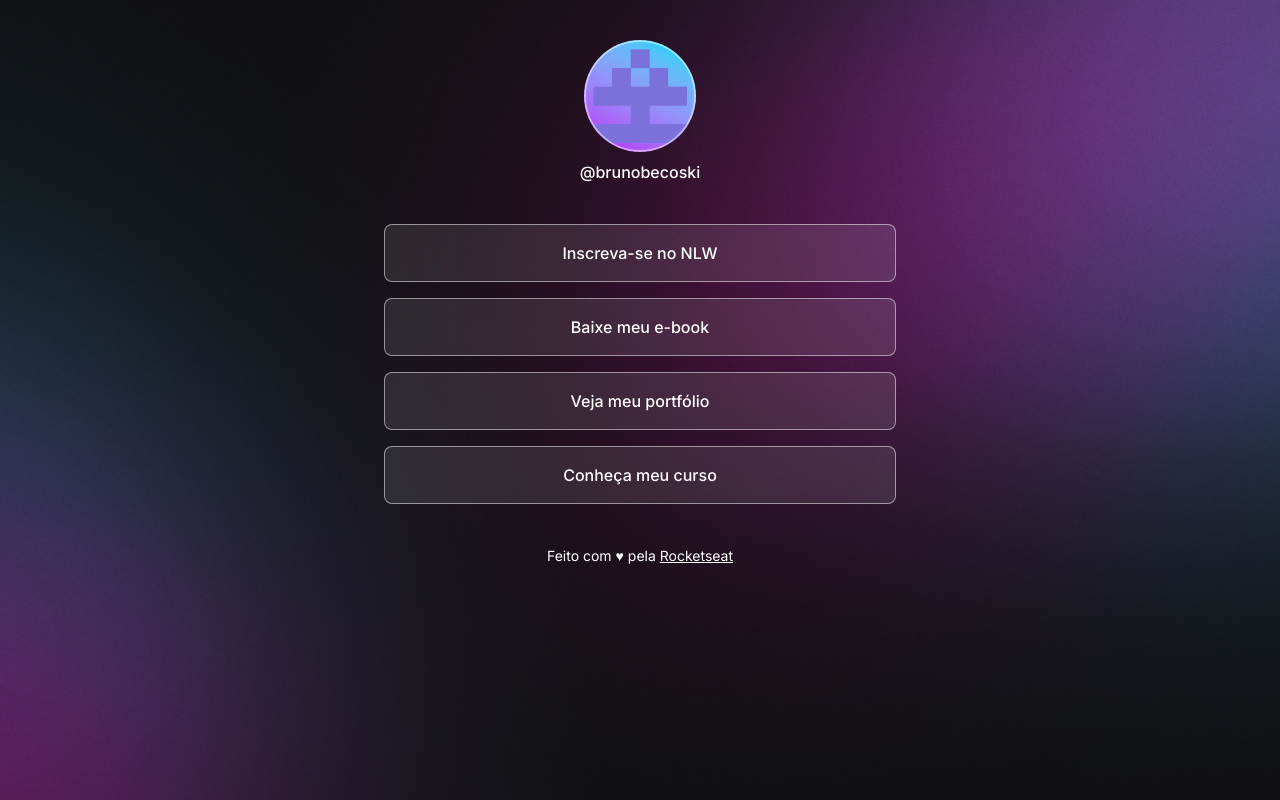
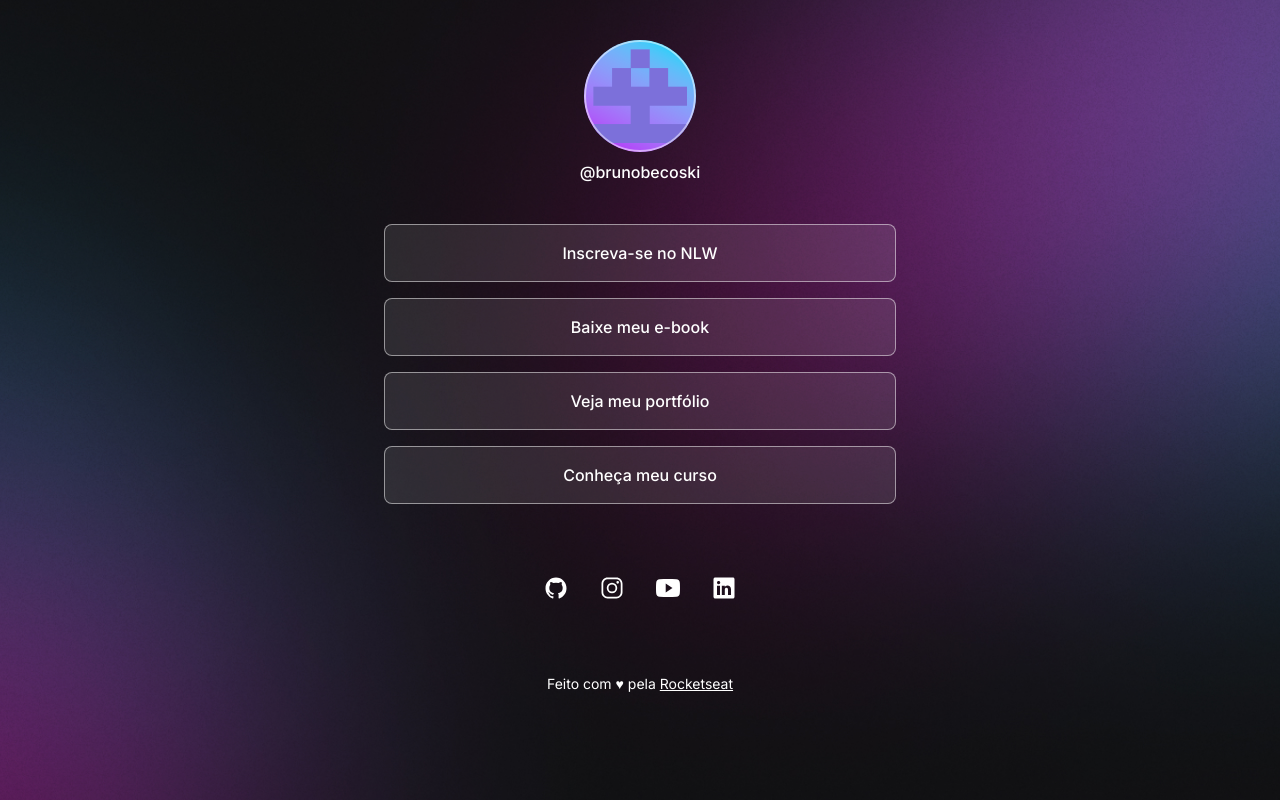
Before and after one commit to BrunoBecoski/dev-links, a Next.js app: page / in a window 1280 px wide. Built offline with nearby package versions, Linux system fonts and the light colour scheme.

Commit message:
Cria o componente SocialLink

```diff
--- a/src/app/globals.css
+++ b/src/app/globals.css
@@ -5,7 +5,7 @@ html[data-theme="light"] {
   --stroke-color: #00000080;
   --surface-color: #0000000d;
   --surface-hover-color: #00000005;
-  --highlight-color: #000000a1;
+  --highlight-color: #0000001a;
 
   --bg-desktop-image: url("/bg-desktop-light.png");
   --bg-mobile-image: url("/bg-mobile-light.png");
--- a/src/app/page.tsx
+++ b/src/app/page.tsx
@@ -1,7 +1,8 @@
 import Link from "next/link";
 
 import { Avatar } from "@/components/avatar";
-import { Button } from "@/components/button";
+import { ButtonLink } from "@/components/button-link";
+import { SocialLink } from "@/components/social-link";
 
 export default function Home() {
   return (
@@ -14,10 +15,17 @@ export default function Home() {
         </div>
 
         <div className="flex flex-col gap-4">
-          <Button>Inscreva-se no NLW</Button>
-          <Button>Baixe meu e-book</Button>
-          <Button>Veja meu portfólio</Button>
-          <Button>Conheça meu curso</Button>
+          <ButtonLink href="/nlw">Inscreva-se no NLW</ButtonLink>
+          <ButtonLink href="/ebook">Baixe meu e-book</ButtonLink>
+          <ButtonLink href="/portifolio">Veja meu portfólio</ButtonLink>
+          <ButtonLink href="/curso">Conheça meu curso</ButtonLink>
+        </div>
+
+        <div className="flex justify-center gap-4 my-6">
+          <SocialLink href="/github" icon="github" />
+          <SocialLink href="/instagram" icon="instagram" />
+          <SocialLink href="/youtube" icon="youtube" />
+          <SocialLink href="/linkedin" icon="linkedin" />
         </div>
 
         <span className="text-sm text-text text-center">
--- /dev/null
+++ b/src/components/button-link.tsx
@@ -0,0 +1,19 @@
+import Link from "next/link";
+
+interface ButtonLinkProps {
+  href: string;
+  children: React.ReactNode;
+}
+
+export function ButtonLink({ href, children }: ButtonLinkProps) {
+  return (
+    <Link href={href} target="_blank">
+      <button
+        type="button"
+        className="bg-surface text-text text-md border border-stroke rounded-lg py-4 hover:cursor-pointer hover:bg-surface-hover hover:border-text transition-colors duration-300 w-full"
+      >
+        {children}
+      </button>
+    </Link>
+  );
+}
--- a/src/components/button.tsx
+++ /dev/null
@@ -1,14 +0,0 @@
-interface ButtonProps {
-  children: React.ReactNode;
-}
-
-export function Button({ children }: ButtonProps) {
-  return (
-    <button
-      type="button"
-      className="bg-surface text-text text-md border border-stroke rounded-lg py-4 hover:cursor-pointer hover:bg-surface-hover hover:border-text transition-colors duration-300"
-    >
-      {children}
-    </button>
-  );
-}
--- /dev/null
+++ b/src/components/social-link.tsx
@@ -0,0 +1,70 @@
+import Link from "next/link";
+
+type IconsProps = "github" | "instagram" | "linkedin" | "youtube";
+
+const icons: Record<IconsProps, React.JSX.Element> = {
+  github: (
+    <svg
+      xmlns="http://www.w3.org/2000/svg"
+      width="24"
+      height="24"
+      viewBox="0 0 512 512"
+    >
+      <title>Github</title>
+      <path d="M256,32C132.3,32,32,134.9,32,261.7c0,101.5,64.2,187.5,153.2,217.9a17.56,17.56,0,0,0,3.8.4c8.3,0,11.5-6.1,11.5-11.4,0-5.5-.2-19.9-.3-39.1a102.4,102.4,0,0,1-22.6,2.7c-43.1,0-52.9-33.5-52.9-33.5-10.2-26.5-24.9-33.6-24.9-33.6-19.5-13.7-.1-14.1,1.4-14.1h.1c22.5,2,34.3,23.8,34.3,23.8,11.2,19.6,26.2,25.1,39.6,25.1a63,63,0,0,0,25.6-6c2-14.8,7.8-24.9,14.2-30.7-49.7-5.8-102-25.5-102-113.5,0-25.1,8.7-45.6,23-61.6-2.3-5.8-10-29.2,2.2-60.8a18.64,18.64,0,0,1,5-.5c8.1,0,26.4,3.1,56.6,24.1a208.21,208.21,0,0,1,112.2,0c30.2-21,48.5-24.1,56.6-24.1a18.64,18.64,0,0,1,5,.5c12.2,31.6,4.5,55,2.2,60.8,14.3,16.1,23,36.6,23,61.6,0,88.2-52.4,107.6-102.3,113.3,8,7.1,15.2,21.1,15.2,42.5,0,30.7-.3,55.5-.3,63,0,5.4,3.1,11.5,11.4,11.5a19.35,19.35,0,0,0,4-.4C415.9,449.2,480,363.1,480,261.7,480,134.9,379.7,32,256,32Z" />
+    </svg>
+  ),
+  instagram: (
+    <svg
+      xmlns="http://www.w3.org/2000/svg"
+      width="24"
+      height="24"
+      viewBox="0 0 512 512"
+    >
+      <title>Instagram</title>
+      <path d="M349.33,69.33a93.62,93.62,0,0,1,93.34,93.34V349.33a93.62,93.62,0,0,1-93.34,93.34H162.67a93.62,93.62,0,0,1-93.34-93.34V162.67a93.62,93.62,0,0,1,93.34-93.34H349.33m0-37.33H162.67C90.8,32,32,90.8,32,162.67V349.33C32,421.2,90.8,480,162.67,480H349.33C421.2,480,480,421.2,480,349.33V162.67C480,90.8,421.2,32,349.33,32Z" />
+      <path d="M377.33,162.67a28,28,0,1,1,28-28A27.94,27.94,0,0,1,377.33,162.67Z" />
+      <path d="M256,181.33A74.67,74.67,0,1,1,181.33,256,74.75,74.75,0,0,1,256,181.33M256,144A112,112,0,1,0,368,256,112,112,0,0,0,256,144Z" />
+    </svg>
+  ),
+  linkedin: (
+    <svg
+      xmlns="http://www.w3.org/2000/svg"
+      width="24"
+      height="24"
+      viewBox="0 0 512 512"
+    >
+      <title>LinkedIn</title>
+      <path d="M444.17,32H70.28C49.85,32,32,46.7,32,66.89V441.61C32,461.91,49.85,480,70.28,480H444.06C464.6,480,480,461.79,480,441.61V66.89C480.12,46.7,464.6,32,444.17,32ZM170.87,405.43H106.69V205.88h64.18ZM141,175.54h-.46c-20.54,0-33.84-15.29-33.84-34.43,0-19.49,13.65-34.42,34.65-34.42s33.85,14.82,34.31,34.42C175.65,160.25,162.35,175.54,141,175.54ZM405.43,405.43H341.25V296.32c0-26.14-9.34-44-32.56-44-17.74,0-28.24,12-32.91,23.69-1.75,4.2-2.22,9.92-2.22,15.76V405.43H209.38V205.88h64.18v27.77c9.34-13.3,23.93-32.44,57.88-32.44,42.13,0,74,27.77,74,87.64Z" />
+    </svg>
+  ),
+  youtube: (
+    <svg
+      xmlns="http://www.w3.org/2000/svg"
+      width="24"
+      height="24"
+      viewBox="0 0 512 512"
+    >
+      <title>YouTube</title>
+      <path d="M508.64,148.79c0-45-33.1-81.2-74-81.2C379.24,65,322.74,64,265,64H247c-57.6,0-114.2,1-169.6,3.6-40.8,0-73.9,36.4-73.9,81.4C1,184.59-.06,220.19,0,255.79q-.15,53.4,3.4,106.9c0,45,33.1,81.5,73.9,81.5,58.2,2.7,117.9,3.9,178.6,3.8q91.2.3,178.6-3.8c40.9,0,74-36.5,74-81.5,2.4-35.7,3.5-71.3,3.4-107Q512.24,202.29,508.64,148.79ZM207,353.89V157.39l145,98.2Z" />
+    </svg>
+  ),
+};
+
+interface SocialLinkProps {
+  href: string;
+  icon: IconsProps;
+}
+
+export function SocialLink({ href, icon }: SocialLinkProps) {
+  return (
+    <Link href={href} target="_blank">
+      <button
+        type="button"
+        className="flex items-center justify-center size-10 fill-text rounded-full hover:cursor-pointer hover:bg-highlight  transition-colors duration-300"
+      >
+        {icons[icon]}
+      </button>
+    </Link>
+  );
+}
```
